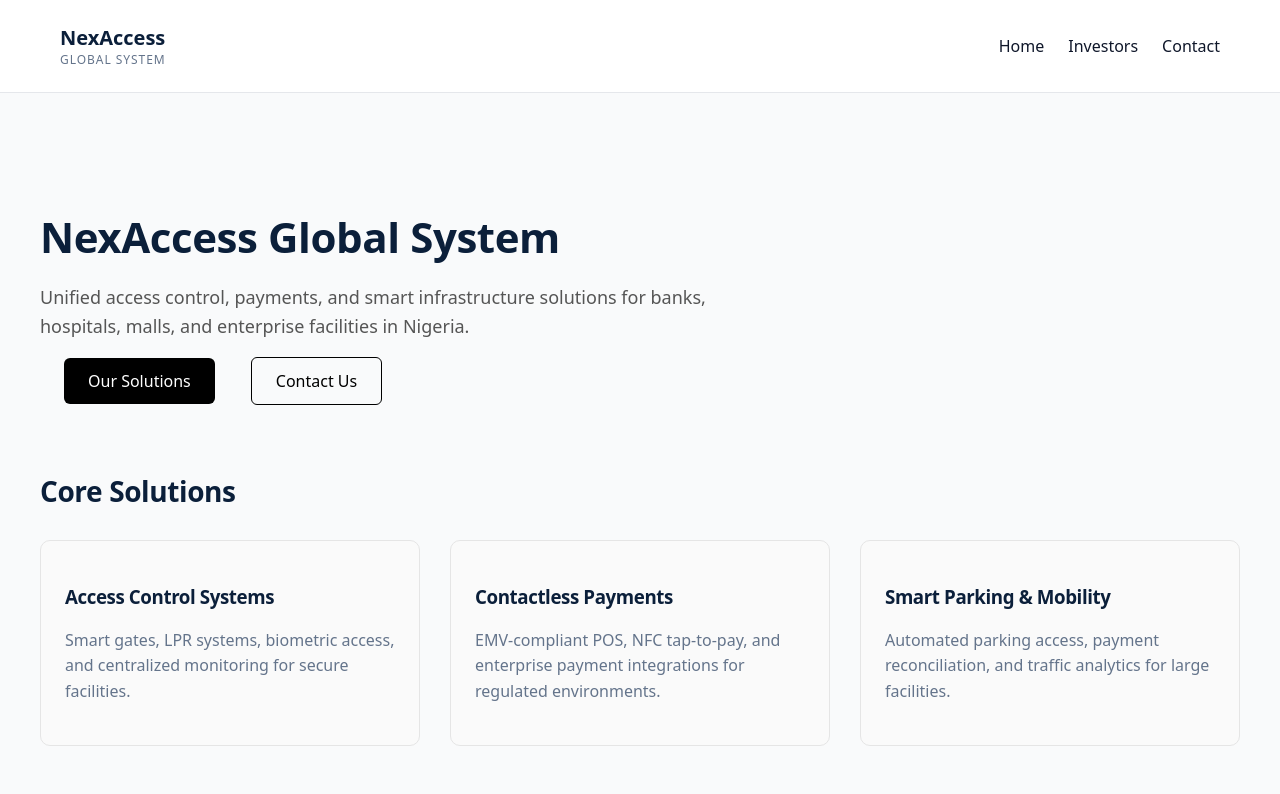
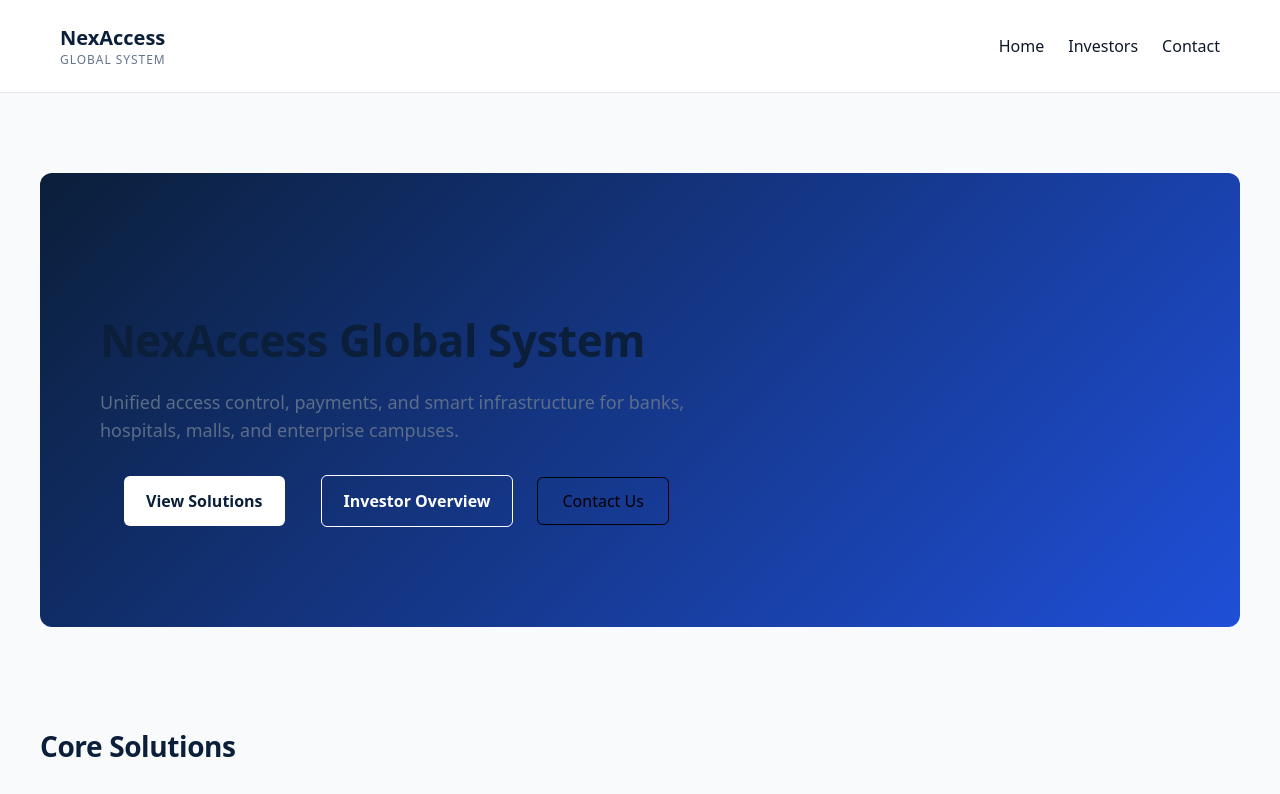
Before and after one commit to nwagwuemmanuel200-bit/nexaccess-website, a Next.js app: page / in a window 1280 px wide. Shown: the top 794 px of the page. Built offline with nearby package versions, Linux system fonts and the light colour scheme.

Commit message:
Revamp hero section with new styles and buttons
Updated the hero section with a new gradient background, adjusted text styles, and modified button styles for better visibility and aesthetics.

```diff
--- a/app/page.js
+++ b/app/page.js
@@ -3,28 +3,52 @@ export default function HomePage() {
     <main style={{ maxWidth: "1200px", margin: "0 auto", padding: "80px 20px" }}>
 
       {/* HERO SECTION */}
-      <section style={{ marginBottom: "80px" }}>
-        <h1 style={{ fontSize: "42px", fontWeight: "700", marginBottom: "16px" }}>
+      <section
+  style={{
+    background: "linear-gradient(135deg, #0B1F3A 0%, #1F4FD8 100%)",
+    color: "white",
+    padding: "100px 60px",
+    borderRadius: "12px",
+    marginBottom: "100px"
+  }}
+>
+        <h1 style={{ fontSize: "44px", fontWeight: 700, marginBottom: "16px" }}>
   NexAccess Global System
 </h1>
-        <p style={{ fontSize: "18px", color: "#555", maxWidth: "700px" }}>
-          Unified access control, payments, and smart infrastructure solutions
-          for banks, hospitals, malls, and enterprise facilities in Nigeria.
+
+<p style={{ fontSize: "18px", maxWidth: "640px", opacity: 0.9 }}>
+  Unified access control, payments, and smart infrastructure for banks,
+  hospitals, malls, and enterprise campuses.
 </p>
 
         <div style={{ marginTop: "30px" }}>
           <a
   href="#solutions"
   style={{
-              padding: "12px 24px",
-              background: "#000",
-              color: "#fff",
+    background: "white",
+    color: "#0B1F3A",
+    padding: "14px 22px",
     borderRadius: "6px",
-              textDecoration: "none",
-              marginRight: "12px"
+    fontWeight: 600,
+    marginRight: "12px",
+    display: "inline-block"
   }}
 >
-            Our Solutions
+  View Solutions
+</a>
+
+<a
+  href="/investors"
+  style={{
+    border: "1px solid white",
+    color: "white",
+    padding: "14px 22px",
+    borderRadius: "6px",
+    fontWeight: 600,
+    display: "inline-block"
+  }}
+>
+  Investor Overview
 </a>
 
           <a
```
Lines whose indentation alone changed are shown as unchanged.
